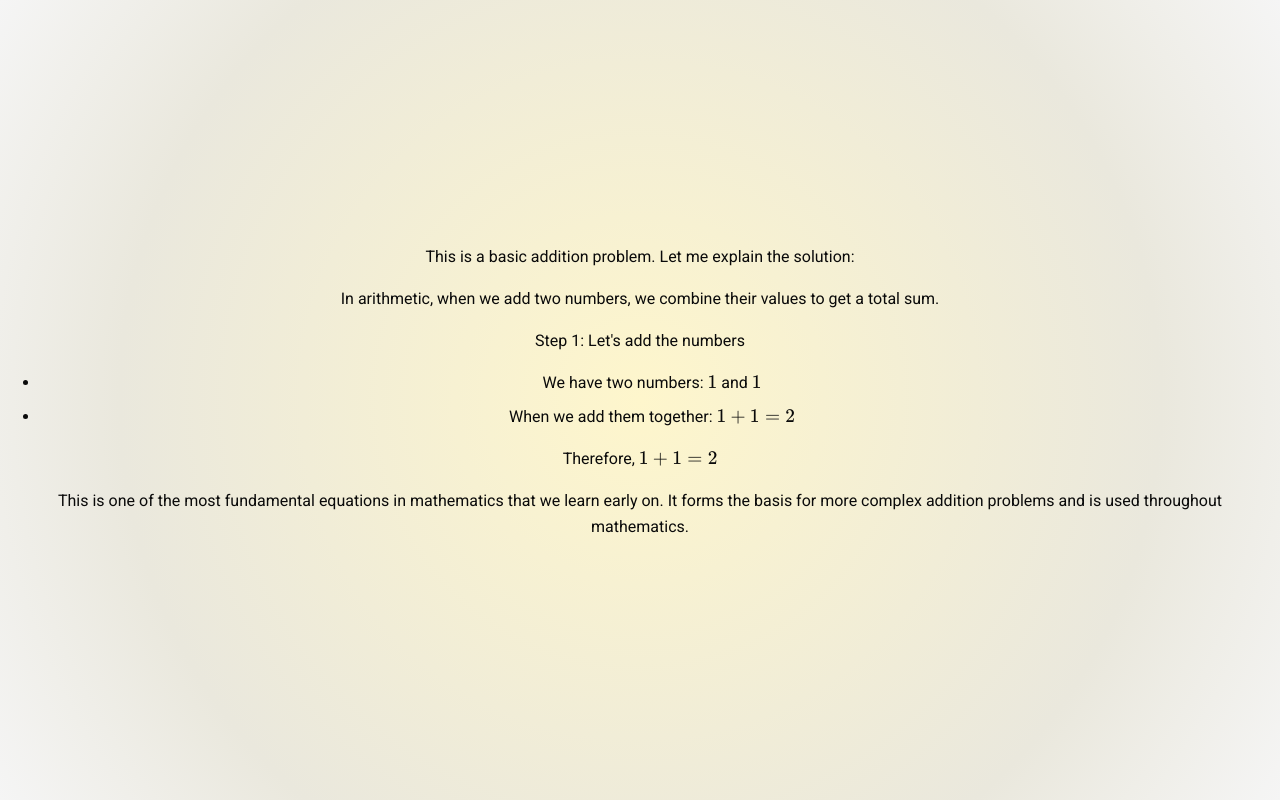
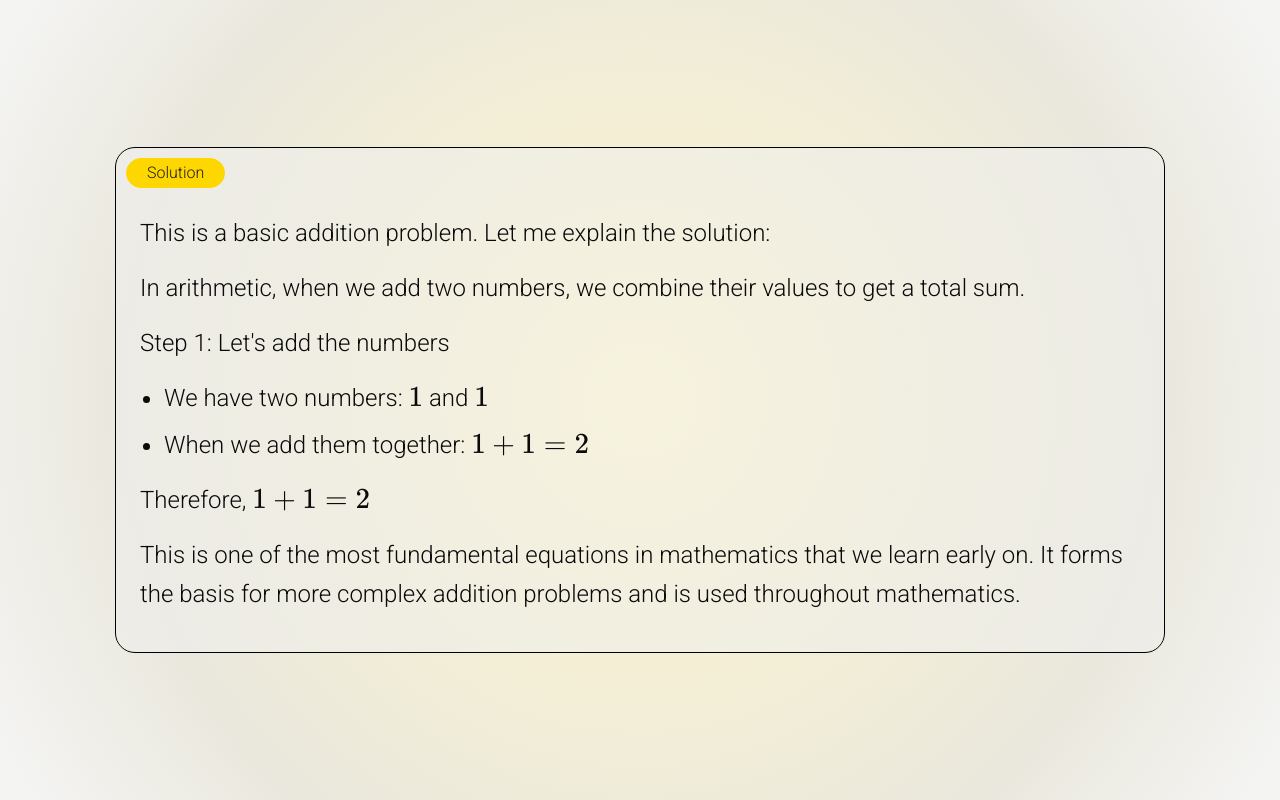
Before and after one commit to marcowang01/lemma, a Next.js app: page /solve in a window 1280 px wide. Built offline with nearby package versions, Linux system fonts and the light colour scheme.

Commit message:
card components

```diff
--- a/src/app/globals.css
+++ b/src/app/globals.css
@@ -74,7 +74,7 @@
 }
 
 .markdown {
-  @apply px-4 py-2; /* Add general padding to the markdown container */
+  @apply font-sans font-light text-2xl;
 }
 
 .markdown h1 {
--- a/src/app/layout.tsx
+++ b/src/app/layout.tsx
@@ -37,7 +37,9 @@ export default function RootLayout({
     <html lang="en">
       <body className={`${roboto.variable} ${AppleGaramond.variable}`}>
         <FormProvider>
-          <div className="cream-radial-gradient h-screen w-screen">{children}</div>
+          <div className="cream-radial-gradient h-screen w-screen">
+            <div className="mx-auto flex h-full w-full max-w-[1050px]">{children}</div>
+          </div>
         </FormProvider>
       </body>
     </html>
--- a/src/app/page.tsx
+++ b/src/app/page.tsx
@@ -38,7 +38,7 @@ export default function HomePage() {
   }
 
   return (
-    <main className="mx-auto flex h-full w-full max-w-[1050px] flex-col items-center justify-center px-4 py-8">
+    <main className="flex-col items-center justify-center px-4 py-8">
       <h1 className="font-appleGaramond flex flex-col items-center text-9xl font-light italic tracking-tight">
         lemma
       </h1>
--- a/src/app/solve/page.tsx
+++ b/src/app/solve/page.tsx
@@ -1,10 +1,7 @@
 "use client"
 
 import { useFormContext } from "@/app/context/form-context"
-import { renderLatex } from "@/lib/latex"
-import { ServerMessage } from "@/lib/types"
-import DOMPurify from "dompurify"
-import { marked } from "marked"
+import Card from "@/components/core/card"
 import { useRouter } from "next/navigation"
 import { useEffect, useRef, useState } from "react"
 import { CollapsibleReasoning } from "../reasoning"
@@ -29,85 +26,15 @@ export default function Solution() {
   const stepIdx = useRef(0)
 
   useEffect(() => {
-
     return
-
-    if (!formData) {
-      router.push("/")
-      return
-    }
-
-    const fetchSolution = async () => {
-      setSolutionText("")
-      setReasoningText("")
-      setIsThinking(true)
-
-      const response = await fetch("/api/chat", {
-        method: "POST",
-        body: formData,
-      })
-
-      if (!response.ok) {
-        console.error("Failed to fetch response", response)
-        setSolutionText("Failed to fetch response")
-        return
-      }
-
-      const reader = response.body!.getReader()
-      const decoder = new TextDecoder()
-      let text = ""
-      let reasoningText = ""
-
-      while (true) {
-        const { done, value } = await reader.read()
-        if (done) break
-
-        const rawResponse = decoder.decode(value, { stream: true })
-        const lines = rawResponse.split("\n")
-
-        for (const line of lines) {
-          if (line.trim() === "") continue
-
-          const serverMessage: ServerMessage = JSON.parse(line)
-
-          switch (serverMessage.type) {
-            case "response":
-              if (stepIdx.current !== serverMessage.stepIdx) {
-                text = ""
-                stepIdx.current = serverMessage.stepIdx
-              }
-
-              text += serverMessage.content
-              const processedText = renderLatex(text)
-              const markdownHtml = marked.parse(processedText) as string
-              const safeHtml = DOMPurify.sanitize(markdownHtml)
-              setSolutionText(safeHtml)
-              console.log(safeHtml)
-              break
-            case "reasoning":
-              reasoningText += serverMessage.content
-              setReasoningText(reasoningText)
-              console.log(reasoningText)
-              break
-            case "error":
-              console.error("Error message:", serverMessage.content)
-              break
-          }
-        }
-      }
-      setIsThinking(false)
-    }
-    fetchSolution()
   }, [formData, router])
 
   return (
-    <main className="flex h-screen w-screen items-center justify-center">
-      <div className="text-center">
+    <main className="flex h-full w-full items-center justify-center">
       <div className="grid gap-8 md:grid-cols-1">
         {reasoningText && <CollapsibleReasoning text={reasoningText} />}
         {solutionText && (
-            <div className="overflow-hidden">
-              <div className="relative flex h-full flex-col px-0 py-2">
+          <Card className="h-full w-full" badgeText="Solution">
             <div
               className="markdown mb-auto h-full w-full"
               dangerouslySetInnerHTML={{ __html: solutionText }}
@@ -117,10 +44,8 @@ export default function Solution() {
                 <ThinkingIndicator />
               </div>
             )}
-              </div>
-            </div>
+          </Card>
         )}
-        </div>
       </div>
     </main>
   )
--- a/src/components/core/card.tsx
+++ b/src/components/core/card.tsx
@@ -0,0 +1,63 @@
+import { Badge } from "@/components/core/badge"
+import { cn } from "@/lib/utils"
+import React, { useEffect, useRef, useState } from "react"
+
+const Card = ({
+  children,
+  className = "",
+  badgeText,
+  ...props
+}: {
+  children: React.ReactNode
+  className?: string
+  badgeText?: string
+  props?: any
+}) => {
+  const [isCollapsed, setIsCollapsed] = useState(false)
+  const [contentHeight, setContentHeight] = useState("auto")
+  const contentRef = useRef<HTMLDivElement>(null)
+
+  useEffect(() => {
+    if (contentRef.current) {
+      const height = contentRef.current.scrollHeight
+      setContentHeight(`${height}px`)
+    }
+  }, [children])
+
+  return (
+    <div
+      className={cn(
+        "bg-light-gray/50 flex flex-col gap-2 rounded-[20px] border border-black",
+        isCollapsed && "bg-neutral/30 border-neutral",
+        className
+      )}
+      style={{
+        height: isCollapsed ? "50px" : contentHeight,
+        transition:
+          "height 300ms ease-in-out, background-color 300ms ease-in-out, border 300ms ease-in-out",
+      }}
+      {...props}
+      ref={contentRef}
+    >
+      {badgeText && (
+        <div className="cursor-pointer p-2.5" onClick={() => setIsCollapsed(!isCollapsed)}>
+          <Badge
+            className={cn(
+              "text-md transition-colors duration-300 ease-in-out",
+              isCollapsed && "border-neutral bg-neutral"
+            )}
+          >
+            {badgeText}
+          </Badge>
+        </div>
+      )}
+      <div
+        className={`p-6 pt-2 transition-opacity duration-300 ease-in-out ${isCollapsed ? "opacity-0" : "opacity-100"} `}
+      >
+        {children}
+      </div>
+    </div>
+  )
+}
+
+export default Card
--- a/src/components/core/input-form.tsx
+++ b/src/components/core/input-form.tsx
@@ -198,7 +198,7 @@ export function InputForm({
           className={cn(
             cn(
               "h-full w-full grow resize-none rounded bg-transparent p-2",
-              "placeholder:text-natural font-sans text-2xl font-light",
+              "placeholder:text-neutral font-sans text-2xl font-light",
               "ring-offset-background",
               "placeholder:italic",
               "focus-visible:outline-none focus-visible:ring-0 focus-visible:ring-offset-0",
@@ -267,7 +267,7 @@ export function InputForm({
         </div>
       </div>
       <Dialog open={isModalOpen} onOpenChange={setIsModalOpen}>
-        <DialogContent className="bg-natural m-0 max-w-[70%] border-0 p-0 outline-none">
+        <DialogContent className="bg-neutral m-0 max-w-[70%] border-0 p-0 outline-none">
           <div hidden>
             <DialogTitle>Uploaded Image</DialogTitle>
           </div>
--- a/tailwind.config.ts
+++ b/tailwind.config.ts
@@ -34,7 +34,7 @@ export default {
       colors: {
         "light-black": "#1E1E1E",
         "light-gray": "#EFEFEF",
-        natural: "#D7D1C5",
+        neutral: "#D7D1C5",
         "dark-gray": "#A2A2A2",
         "dark-dark-gray": "#555555",
         "primary-yellow": "#FFD700",
```
Lines whose indentation alone changed are shown as unchanged.
